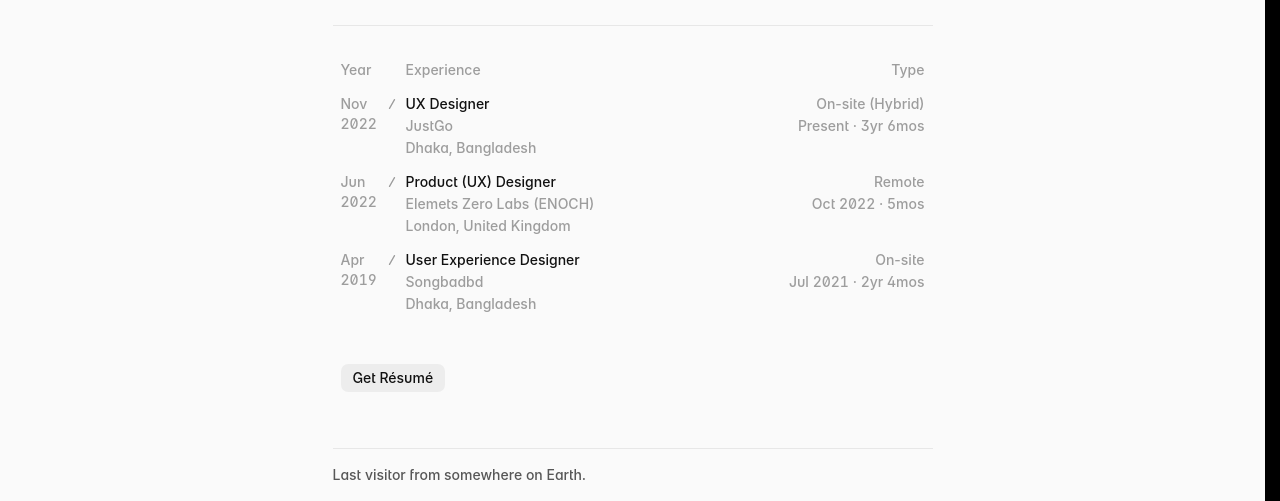
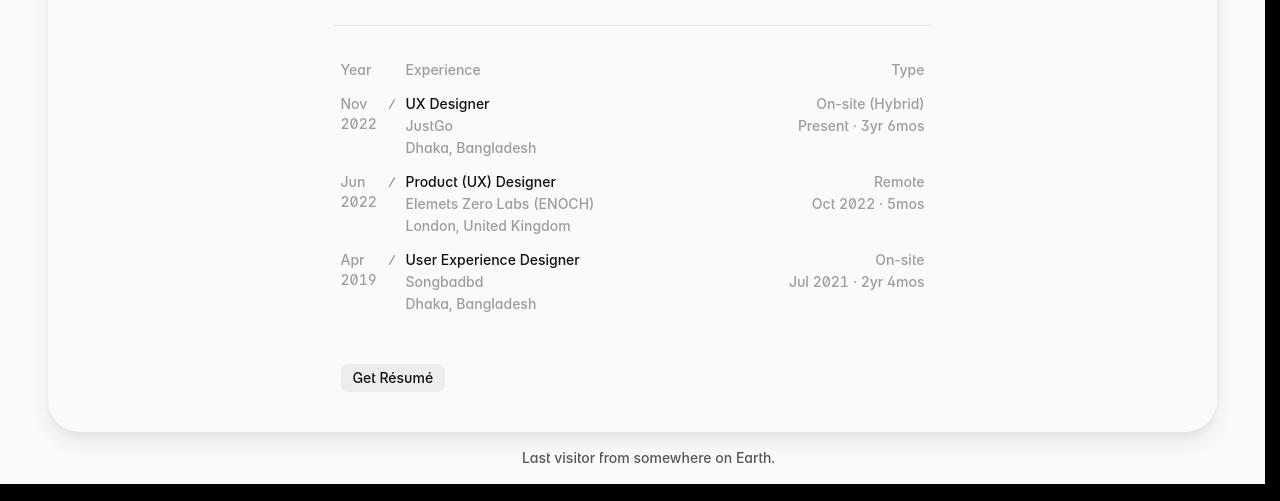
Before and after one commit to sayfulislamshakib/portfolio, a plain HTML site: page index.html in a window 1280 px wide. Shown: the part 498-999 px from the top of the page. Drawn offline with Linux system fonts and the light colour scheme; no server answers; a web font is replaced by a local one.

Commit message:
feat: implement footer uncover scroll effect and update main container layout

```diff
--- a/script.js
+++ b/script.js
@@ -1105,5 +1105,29 @@
     triggerLink.addEventListener('focus', showTooltip);
     triggerLink.addEventListener('blur', hideTooltipWithDelay);
   });
+
+  /* Footer uncover effect logic */
+  const footerUncoverContainer = document.querySelector('.Site-module__container');
+  const footerUncoverFooter = document.querySelector('.SiteFooter-module__footer');
+
+  function updateFooterUncover() {
+    if (!footerUncoverContainer || !footerUncoverFooter) return;
+
+    const footerHeight = footerUncoverFooter.offsetHeight;
+    const scrollHeight = document.documentElement.scrollHeight;
+    const clientHeight = document.documentElement.clientHeight;
+    const scrollTop = window.scrollY;
+
+    // Calculate how much we've scrolled into the footer area
+    const remaining = scrollHeight - clientHeight - scrollTop;
+    const progress = Math.max(0, Math.min(1, 1 - (remaining / footerHeight)));
+
+    document.documentElement.style.setProperty('--reveal-progress', progress);
+  }
+
+  window.addEventListener('scroll', updateFooterUncover, { passive: true });
+  window.addEventListener('resize', updateFooterUncover);
+  updateFooterUncover();
+
   updatePresentDurations();
 })();
--- a/styles.css
+++ b/styles.css
@@ -925,8 +925,6 @@ body {
 }
 
 .SiteFooter-module__card {
-  padding-top: 16px;
-  border-top: 1px solid var(--border);
   flex-direction: column;
   display: flex;
 }
@@ -939,6 +937,7 @@ body {
   font-variant-numeric: tabular-nums;
   text-wrap: pretty;
   margin: 0;
+  text-align: center;
 }
 
 .Terminal-module__window {
@@ -1455,12 +1454,18 @@ body {
 
 /* Main home page layout, spacing, and section typography. */
 .Site-module__container {
-  max-width: var(--content-width);
-  padding: var(--space-20) var(--space-4) var(--space-10);
-  padding-left: max(var(--space-4), env(safe-area-inset-left));
-  padding-right: max(var(--space-4), env(safe-area-inset-right));
+  max-width: none;
+  width: calc(100% - 96px);
+  padding: var(--space-20) 0 var(--space-10);
   min-height: 100vh;
   margin: 0 auto;
+}
+
+.Site-module__container>* {
+  max-width: var(--content-width);
+  margin-left: auto;
+  margin-right: auto;
+  width: 100%;
 }
 
 .Site-module__container ::selection {
@@ -2011,3 +2016,47 @@ body {
     transition: none;
   }
 }
+
+/* Footer Uncover Effect */
+:root {
+  --reveal-progress: 0;
+}
+
+[data-vaul-drawer-wrapper] {
+  background-color: #1a1a1a;
+  overflow-x: hidden;
+  min-height: 100vh;
+}
+
+.Site-module__container {
+  position: relative;
+  z-index: 2;
+  background-color: var(--bg);
+  transform-origin: top center;
+  transform: none;
+  border-bottom-left-radius: calc(32px * var(--reveal-progress));
+  border-bottom-right-radius: calc(32px * var(--reveal-progress));
+  will-change: transform, border-radius;
+  box-shadow: 0 4px 8px rgba(0, 0, 0, calc(0.04 * var(--reveal-progress))),
+              0 10px 20px rgba(0, 0, 0, calc(0.08 * var(--reveal-progress)));
+  transition: box-shadow 0.3s var(--ease-smooth);
+}
+
+[data-theme="dark"] .Site-module__container {
+  box-shadow: 0 6px 12px rgba(0, 0, 0, calc(0.12 * var(--reveal-progress))),
+              0 20px 40px rgba(0, 0, 0, calc(0.22 * var(--reveal-progress)));
+}
+
+.SiteFooter-module__footer {
+  position: sticky;
+  bottom: 0;
+  z-index: 1;
+  width: 100%;
+}
+
+@media (prefers-reduced-motion: reduce) {
+  .Site-module__container {
+    transform: none !important;
+    border-radius: 0 !important;
+  }
+}
```
